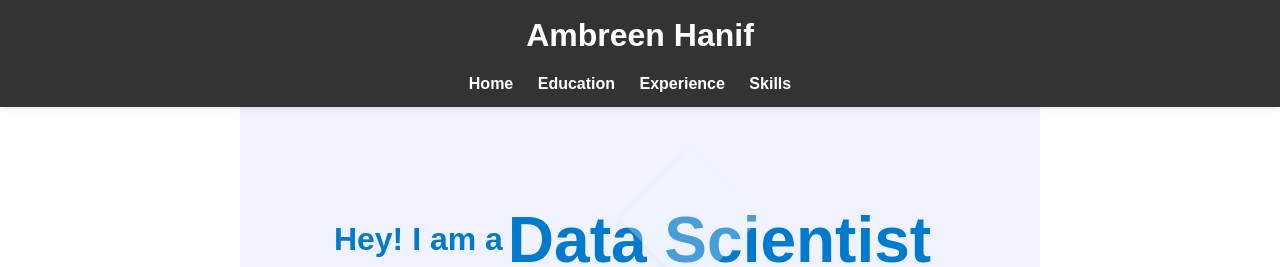
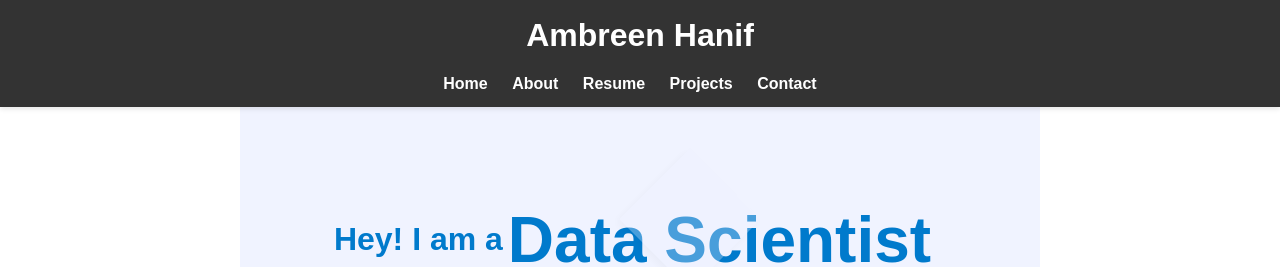
Before and after one commit to umberH/umberH.github.io, a Jekyll site: the page built from index.markdown, in a window 1280 px wide. Shown: the top 267 px of the page. Built offline with Jekyll 4.4.1, drawn with Linux system fonts in a browser that asks for light colours.

Commit message:
Update default.html

```diff
--- a/_layouts/default.html
+++ b/_layouts/default.html
@@ -16,9 +16,10 @@
       <ul>
 <!--         <li><a href="{{ '/' | relative_url }}">Home</a></li> -->
       <li><a href="#home" class="nav-link">Home</a></li>
-      <li><a href="#education" class="nav-link">Education</a></li>
-      <li><a href="#experience" class="nav-link">Experience</a></li>
-      <li><a href="#skills" class="nav-link">Skills</a></li>
+      <li><a href="#about" class="nav-link">About</a></li>
+      <li><a href="#resume" class="nav-link">Resume</a></li>
+      <li><a href="#projects" class="nav-link">Projects</a></li>
+      <li><a href="#contact" class="nav-link">Contact</a></li>
     </ul>
   </nav>
 </header>
```
